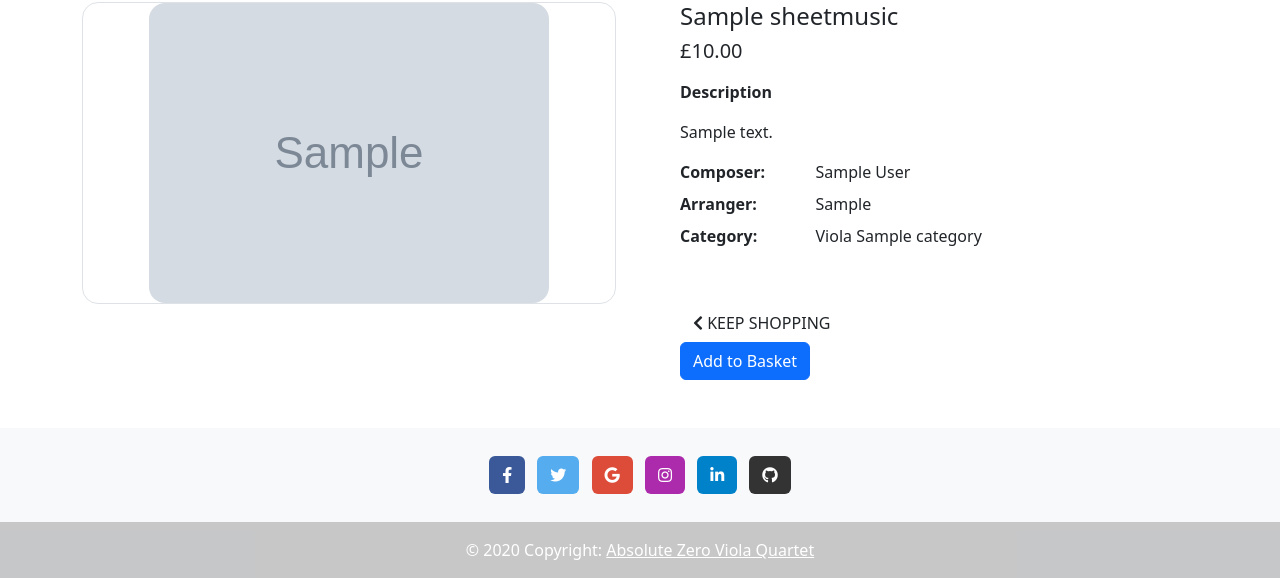
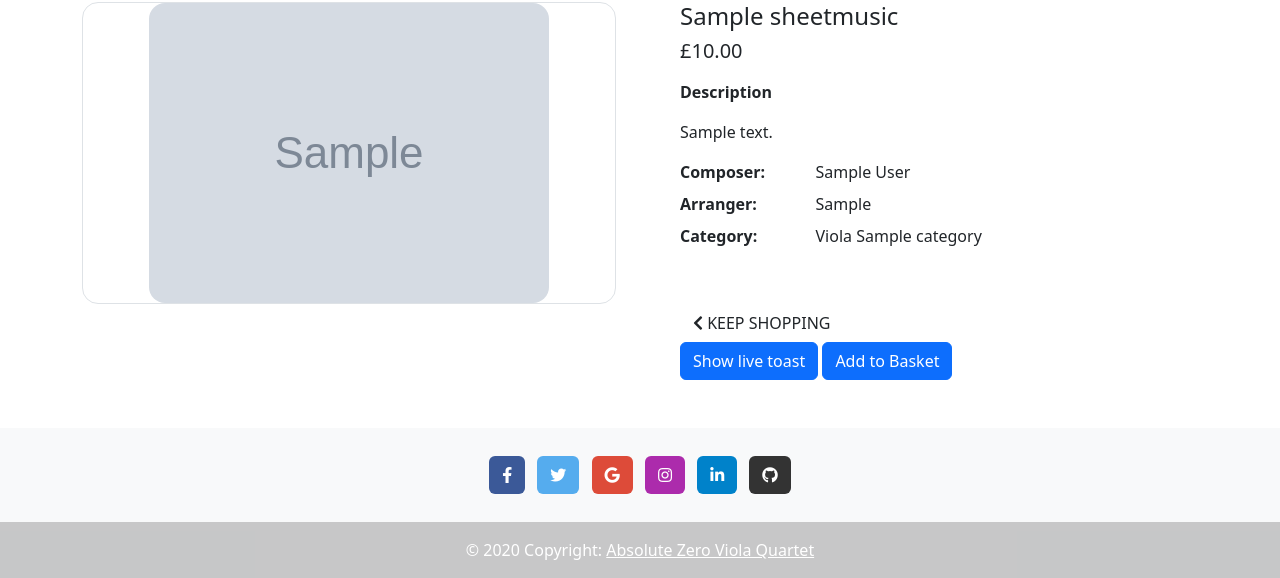
Before and after one commit to siondawson/milestone-project-4, a Django app: page /sheetmusic/1 in a window 1280 px wide. Shown: the part 232-810 px from the top of the page. Run offline with Django 3.2, Linux system fonts and the light colour scheme; tables that the repository leaves empty hold one stand-in row (values such as "Sample post"); grey boxes marked "Sample" are stand-in pictures; one stand-in notice (Sample message) is shown; some libraries are stand-ins or nearby versions.

Commit message:
adding toasts with bootstrap 5

```diff
--- a/absolute_zero/settings.py
+++ b/absolute_zero/settings.py
@@ -82,6 +82,8 @@ TEMPLATES = [
     },
 ]
 
+MESSAGE_STORAGE = 'django.contrib.messages.storage.session.SessionStorage'
+
 AUTHENTICATION_BACKENDS = [
     # Needed to login by username in Django admin, regardless of `allauth`
     'django.contrib.auth.backends.ModelBackend',
--- a/basket/views.py
+++ b/basket/views.py
@@ -14,6 +14,7 @@ def view_basket(request):
 def add_to_basket(request, sheetmusic_id):
     """ add sheet music to shopping basket """
 
+    sheetmusic = Sheetmusic.objects.get(pk=sheetmusic_id)
     quantity = int(request.POST.get('quantity'))
     print(quantity)
     redirect_url = request.POST.get('redirect_url')
@@ -23,6 +24,7 @@ def add_to_basket(request, sheetmusic_id):
         basket[sheetmusic_id] += quantity
     else:
         basket[sheetmusic_id] = quantity
+        messages.success(request, f'Added {sheetmusic.name} to your bag')
 
     request.session['basket'] = basket
     print(request.session['basket'])
--- a/sheet_music/templates/sheet_music/sheetmusic_detail.html
+++ b/sheet_music/templates/sheet_music/sheetmusic_detail.html
@@ -71,7 +71,8 @@
                     </a>
                   </div>
                   <div class="col-12">
-                      <input type="submit" class="btn btn-primary shadow-0" value="Add to Basket">
+                    <button type="button" class="btn btn-primary" id="toast-button">Show live toast</button>
+                    <input id="" type="submit" class="btn btn-primary shadow-0" value="Add to Basket">
                   </div>
                 </div>
                 <input type="hidden" name="redirect_url" value="{{ request.path }}">
--- a/static/css/base.css
+++ b/static/css/base.css
@@ -39,3 +39,18 @@ body {
 .remove-item {
     cursor: pointer;
 }
+
+.message-container {
+    position: fixed;
+    top: 72px;
+    right: 15px;
+    z-index: 9999999999;
+}
+
+.custom-toast {
+    overflow: visible;
+}
+
+.toast-capper {
+    height: 2px;
+}
--- a/templates/base.html
+++ b/templates/base.html
@@ -28,8 +28,9 @@
 
     {% block corejs %}
         <script src="https://cdn.jsdelivr.net/npm/jquery@3.5.1/dist/jquery.min.js" integrity="sha256-9/aliU8dGd2tb6OSsuzixeV4y/faTqgFtohetphbbj0=" crossorigin="anonymous"></script>
-        <script src="https://cdn.jsdelivr.net/npm/@popperjs/core@2.11.8/dist/umd/popper.min.js" integrity="sha384-I7E8VVD/ismYTF4hNIPjVp/Zjvgyol6VFvRkX/vR+Vc4jQkC+hVqc2pM8ODewa9r" crossorigin="anonymous"></script>
-        <script src="https://cdn.jsdelivr.net/npm/bootstrap@5.3.2/dist/js/bootstrap.min.js" integrity="sha384-BBtl+eGJRgqQAUMxJ7pMwbEyER4l1g+O15P+16Ep7Q9Q+zqX6gSbd85u4mG4QzX+" crossorigin="anonymous"></script>
+        <script src="https://cdn.jsdelivr.net/npm/@popperjs/core@2.11.6/dist/umd/popper.min.js" integrity="sha384-oBqDVmMz9ATKxIep9tiCxS/Z9fNfEXiDAYTujMAeBAsjFuCZSmKbSSUnQlmh/jp3" crossorigin="anonymous"></script>
+        <script src="https://cdn.jsdelivr.net/npm/bootstrap@5.2.3/dist/js/bootstrap.min.js" integrity="sha384-cuYeSxntonz0PPNlHhBs68uyIAVpIIOZZ5JqeqvYYIcEL727kskC66kF92t6Xl2V" crossorigin="anonymous"></script>
+
     {% endblock %}
 
     {% block extra_js %}
@@ -108,7 +109,11 @@
 
 
     {% if messages %}
-    <div class="message-container"></div>
+    <div class="message-container">
+        {% for message in messages %}
+            {% include 'includes/toasts/toast_success.html' %}
+        {% endfor %}
+    </div>
     {% endif %}
 
     {% block page_header %}
@@ -160,6 +165,60 @@
     </footer>
 
     {% block postloadjs %}
+
+    <script type="text/javascript">
+        const html = `<div id="liveToast" class="toast" role="alert" aria-live="assertive" aria-atomic="true">
+            <div class="toast-header">
+            <strong class="me-auto">Bootstrap</strong>
+            <small>11 mins ago</small>
+            <button type="button" class="btn-close" data-bs-dismiss="toast" aria-label="Close"></button>
+            </div>
+            <div class="toast-body">
+            Hello, world! This is a toast message.
+            </div>
+        </div>
+        </div>`;
+
+        document.getElementById("toast-me").addEventListener("click", event => {
+        const container = document.getElementById("toast-container");
+        container.innerHTML = container.innerHTML + html;
+
+        const toastElList = document.querySelectorAll(".toast");
+        console.log(toastElList.length);
+        toastElList.forEach(toastEl => {
+
+            const inst = bootstrap.Toast.getOrCreateInstance(toastEl, {
+            autohide: true
+            });
+            inst.show();
+
+            toastEl.addEventListener(
+            "hidden.bs.toast",
+            () => {
+                // can cause issue with bs5
+                // @link https://github.com/twbs/bootstrap/issues/37265
+                inst.dispose();
+                //toastEl.remove();
+                console.log(inst, toastEl);
+            },
+            {
+                once: true
+            }
+            );
+        });
+
+
+        setTimeout(() => {
+            document.querySelectorAll(".btn-close").forEach((btn) => {
+            btn.dispatchEvent(new Event("click"));
+            console.log("click");
+            });
+        }, 5000);
+        });
+    </script>
+
+
+
     {% endblock %}
 
   </body>
--- /dev/null
+++ b/templates/includes/toasts/toast_success.html
@@ -0,0 +1,12 @@
+<div class="toast-container position-fixed bottom-0 end-0 p-3">
+  <div class="toast">
+      <div class="toast-header">
+        <strong class="me-auto">Bootstrap</strong>
+        <small>11 mins ago</small>
+        <button type="button" class="btn-close" data-bs-dismiss="toast" aria-label="Close"></button>
+      </div>
+      <div class="toast-body">
+        Hello, world! This is a toast message.
+      </div>
+  </div>
+</div>
```
Also changed, not shown: templates/includes/toasts/toast_error.html (added, +11 -0 lines), templates/includes/toasts/toast_info.html (added, +11 -0 lines), templates/includes/toasts/toast_warning.html (added, +11 -0 lines).
